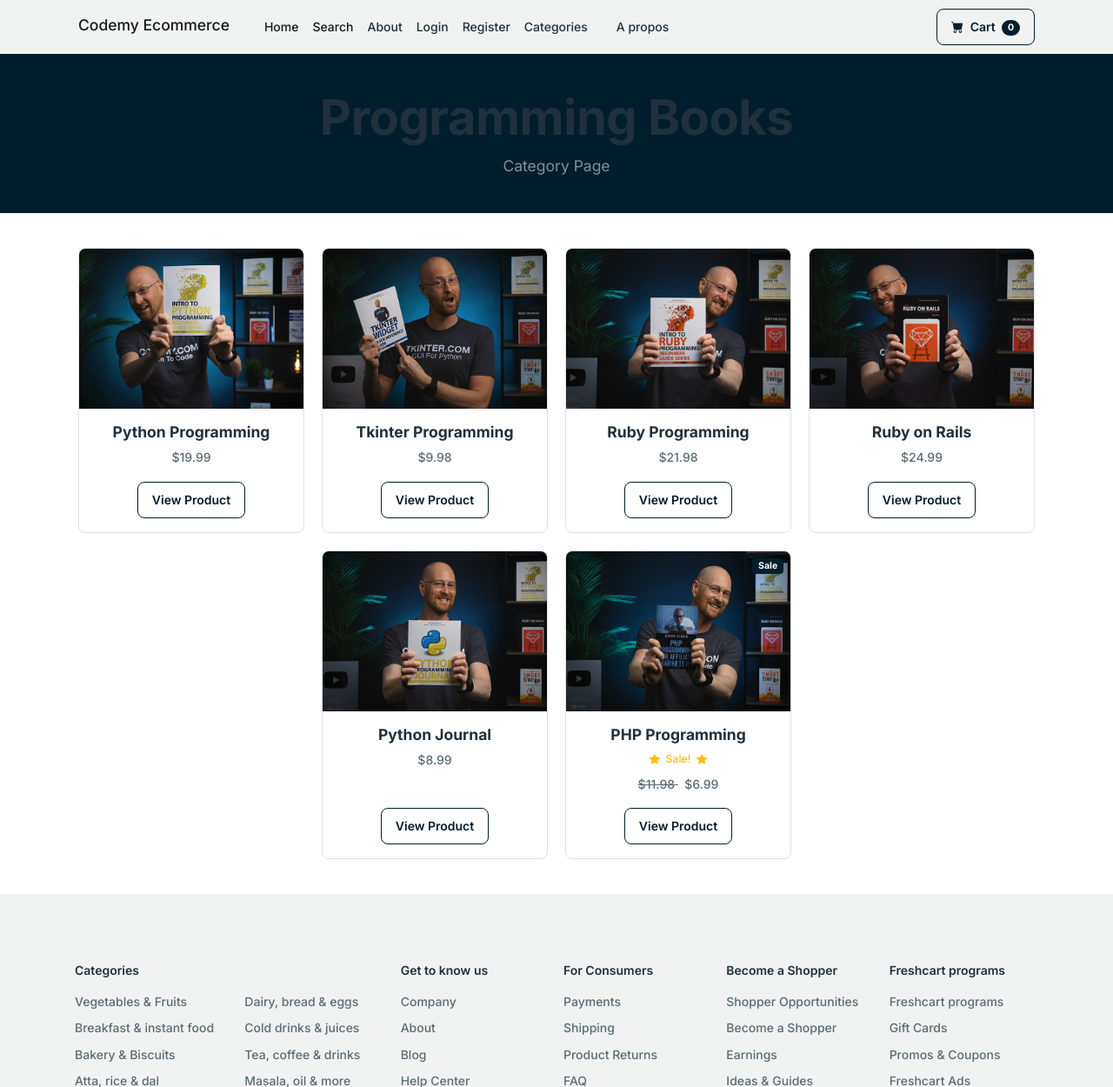
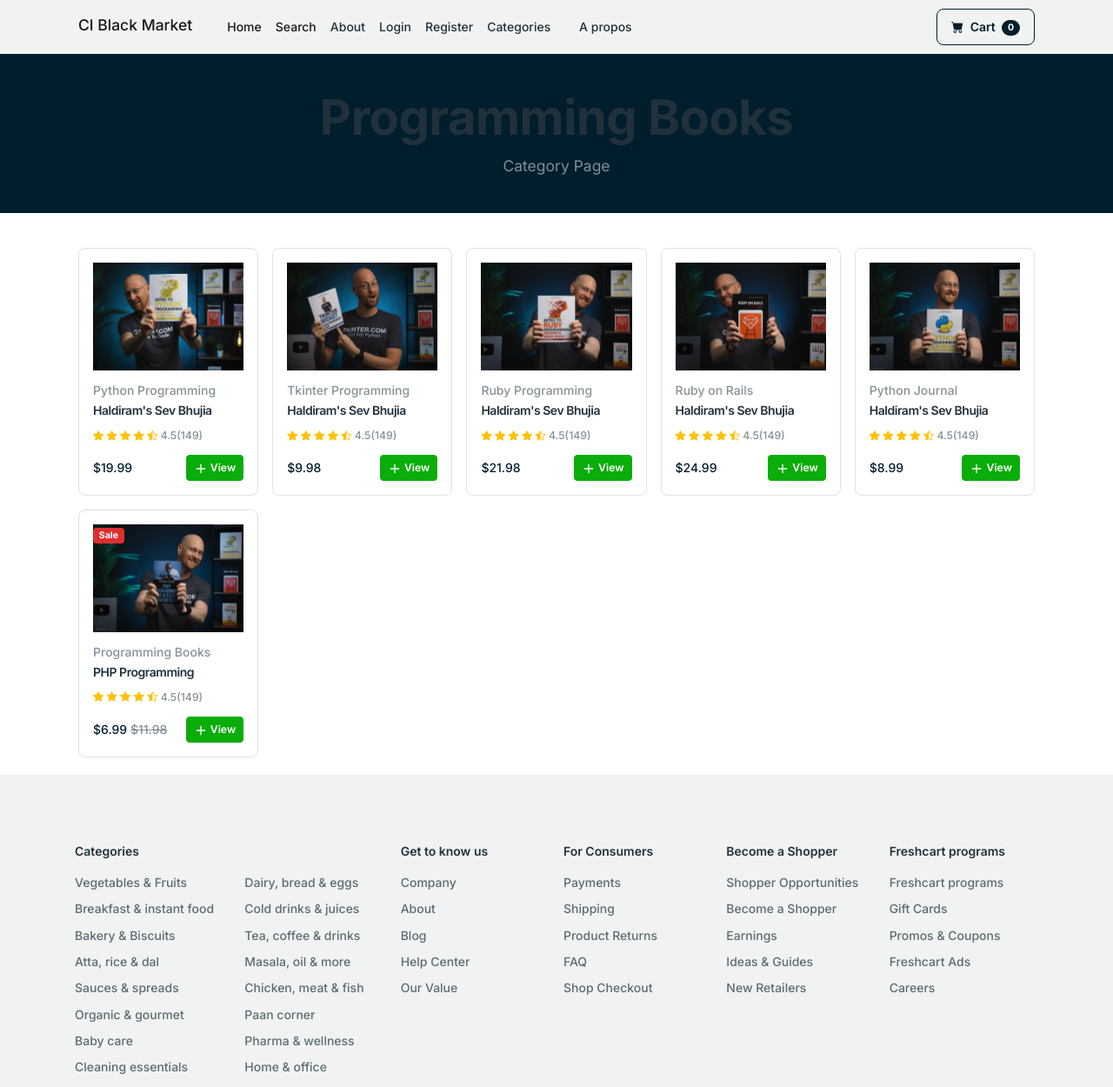
Before and after one commit to WILFRIEDGNAHORE/CI-BLACK-MARKET, a Django app: page /category/Programming-Books in a window 1280 px wide. Shown: the top 1250 px of the page at 87% size. Run offline with Django 4.2, Linux system fonts and the light colour scheme; data comes from the database, SQL or seed files in the repository; both versions use the stored data as it was after the commit; some libraries are stand-ins or nearby versions.

Commit message:
first-commit

```diff
--- a/ecom/settings.py
+++ b/ecom/settings.py
@@ -15,8 +15,8 @@ SECRET_KEY = 'django-insecure-x4m$gfeda-r+)u05g*bzm%8#_vz&8-wl^3epo45gqi#_eqwvtq
 
 DEBUG = True
 EMAIL_HOST = 'sandbox.smtp.mailtrap.io'
-EMAIL_HOST_USER = '5c7448a1b94525'
-EMAIL_HOST_PASSWORD = 'bc4bd37c84e896'
+EMAIL_HOST_USER = 'e5c70069b3334e'
+EMAIL_HOST_PASSWORD = 'fd7e77b4901363'
 EMAIL_PORT = '2525'
 EMAIL_BACKEND = 'django.core.mail.backends.smtp.EmailBackend'
 
--- a/ecom/urls.py
+++ b/ecom/urls.py
@@ -2,11 +2,18 @@ from django.contrib import admin
 from django.urls import path, include
 from . import settings
 from django.conf.urls.static import static
+
+from django.contrib.auth import views as auth_views
 
 urlpatterns = [
     path('admin/', admin.site.urls),
     path('', include('store.urls')),
     path('cart/', include('cart.urls')),
     path('payment/', include('payment.urls')),
+    path('reset_password/', auth_views.PasswordResetView.as_view(template_name= "reset_password.html"), name="reset_password"),
+    path('reset_password_sent/', auth_views.PasswordChangeDoneView.as_view(), name="password_reset_done"),
+    path('reset/<uidb64>/<token>/', auth_views.PasswordResetConfirmView.as_view(), name="password_reset_confirm"),
+    path('reset_password_complete/', auth_views.PasswordResetCompleteView.as_view(), name="password_reset_complete"),
+
 
 ] + static(settings.MEDIA_URL, document_root=settings.MEDIA_ROOT)
--- a/store/templates/category.html
+++ b/store/templates/category.html
@@ -19,73 +19,100 @@
 
             <div class="container px-4 px-lg-5 mt-5">
 
-                <div class="row gx-4 gx-lg-5 row-cols-2 row-cols-md-3 row-cols-xl-4 justify-content-center">
+                <div class="row g-4 row-cols-lg-5 row-cols-2 row-cols-md-3">
 
                 {% for product in products %}
                     {% if product.is_sale %}
 
-                    <div class="col mb-5">
-                        <div class="card h-100">
-                            <!-- Sale badge-->
-                            <div class="badge bg-dark text-white position-absolute" style="top: 0.5rem; right: 0.5rem">Sale</div>
+                    <div class="col">
+                        <div class="card card-product">
+                          <div class="card-body">
+                            <div class="text-center position-relative">
+                              <div class="position-absolute top-0 start-0">
+                                <span class="badge bg-danger">Sale</span>
+                              </div>
+                              <img src="{{ product.image.url }}" alt="Grocery Ecommerce Template" class="mb-3 img-fluid">
 
-                            <!-- Product image-->
-                            <img class="card-img-top" src="{{ product.image.url }}" alt="..." />
-                            <!-- Product details-->
-                            <div class="card-body p-4">
-                                <div class="text-center">
-                                    <!-- Product name-->
-                                    <h5 class="fw-bolder">{{ product.name }}</h5>
-                                    <!-- Sale -->
-                <div class="d-flex justify-content-center small text-warning mb-2">
-                <div class="bi-star-fill"></div>
-                &nbsp;&nbsp;Sale!&nbsp;&nbsp;
-                <div class="bi-star-fill"></div>
+
                             </div>
-
-                                    <!-- Product price-->
-                                    <strike>
-                                    ${{ product.price }}
-                                    </strike>
-                                    &nbsp;
-                                    ${{ product.sale_price }}
+                            <div class="text-small mb-1">
+                              <a href="{% url 'product' product.id  %}" class="text-decoration-none text-muted">{{ product.category }}</a>
                             </div>
+                            <h2 class="fs-6"><a href="{% url 'product' product.id  %}" class="text-inherit text-decoration-none">{{ product.name }}</a></h2>
+                            <div>
+                              <small class="text-warning">
+                                <i class="bi bi-star-fill"></i>
+                                <i class="bi bi-star-fill"></i>
+                                <i class="bi bi-star-fill"></i>
+                                <i class="bi bi-star-fill"></i>
+                                <i class="bi bi-star-half"></i>
+                              </small>
+                              <span class="text-muted small">4.5(149)</span>
                             </div>
-                            <!-- Product actions-->
-                            <div class="card-footer p-4 pt-0 border-top-0 bg-transparent">
-    <div class="text-center">
-        <a class="btn btn-outline-dark mt-auto" href="{% url 'product' product.id  %}">View Product</a>
+                            <div class="d-flex justify-content-between align-items-center mt-3">
+                              <div>
+                                <span class="text-dark">${{ product.sale_price }}</span>
+                                <span class="text-decoration-line-through text-muted">${{ product.price }}</span>
+                              </div>
+                              <div>
+                                <a href="{% url 'product' product.id  %}" class="btn btn-primary btn-sm">
+                                  <svg xmlns="http://www.w3.org/2000/svg" width="16" height="16" viewBox="0 0 24 24" fill="none" stroke="currentColor" stroke-width="2" stroke-linecap="round" stroke-linejoin="round" class="feather feather-plus">
+                                    <line x1="12" y1="5" x2="12" y2="19"></line>
+                                    <line x1="5" y1="12" x2="19" y2="12"></line>
+                                  </svg>
+                                  View
+                                </a>
                               </div>
                             </div>
                           </div>
                         </div>
 
+                    {% else %}
+                    <div class="col">
+                        <div class="card card-product">
+                          <div class="card-body">
+                            <div class="text-center position-relative">
 
-                    {% else %}
-                <div class="col mb-5">
-                        <div class="card h-100">
-                            <!-- Product image-->
-                            <img class="card-img-top" src="{{ product.image.url }}" alt="..." />
-                            <!-- Product details-->
-                            <div class="card-body p-4">
-                                <div class="text-center">
-                                    <!-- Product name-->
-                                    <h5 class="fw-bolder">{{ product.name }}</h5>
-                                    <!-- Product price-->
-                                    ${{ product.price }}
+                              <img src="{{ product.image.url }}" alt="Grocery Ecommerce Template" class="mb-3 img-fluid">
+
+
                             </div>
+                            <div class="text-small mb-1">
+                              <a href="{% url 'product' product.id  %}" class="text-decoration-none text-muted">{{ product.name }}</a>
                             </div>
-                            <!-- Product actions-->
-                            <div class="card-footer p-4 pt-0 border-top-0 bg-transparent">
-    <div class="text-center"><a class="btn btn-outline-dark mt-auto" href="{% url 'product' product.id %}">View Product</a></div>
+                            <h2 class="fs-6"><a href="{% url 'product' product.id  %}" class="text-inherit text-decoration-none">Haldiram's Sev Bhujia</a></h2>
+                            <div>
+                              <small class="text-warning">
+                                <i class="bi bi-star-fill"></i>
+                                <i class="bi bi-star-fill"></i>
+                                <i class="bi bi-star-fill"></i>
+                                <i class="bi bi-star-fill"></i>
+                                <i class="bi bi-star-half"></i>
+                              </small>
+                              <span class="text-muted small">4.5(149)</span>
+                            </div>
+                            <div class="d-flex justify-content-between align-items-center mt-3">
+                              <div>
+                                <span class="text-dark">${{ product.price }}</span>
+
+                              </div>
+                              <div>
+                                <a href="{% url 'product' product.id  %}" class="btn btn-primary btn-sm">
+                                  <svg xmlns="http://www.w3.org/2000/svg" width="16" height="16" viewBox="0 0 24 24" fill="none" stroke="currentColor" stroke-width="2" stroke-linecap="round" stroke-linejoin="round" class="feather feather-plus">
+                                    <line x1="12" y1="5" x2="12" y2="19"></line>
+                                    <line x1="5" y1="12" x2="19" y2="12"></line>
+                                  </svg>
+                                  View
+                                </a>
+                              </div>
                             </div>
                           </div>
                         </div>
 
                         {% endif %}
+                    </div>
                     {% endfor %}
-
-
+                </div>
             </div>
         </section>
 
--- a/store/templates/login.html
+++ b/store/templates/login.html
@@ -57,7 +57,7 @@
                             </div>
                             <div>
                                Forgot password?
-                               <a href="../pages/forgot-password.html">Reset It</a>
+                               <a href="{% url 'reset_password'%}">Reset It</a>
                             </div>
                          </div>
                          <!-- btn -->
--- a/store/templates/navbar.html
+++ b/store/templates/navbar.html
@@ -1,7 +1,7 @@
 <!-- Navigation-->
         <nav class="navbar navbar-expand-lg navbar-light bg-light">
             <div class="container px-4 px-lg-5">
-                <a class="navbar-brand" href="{% url 'home' %}">Codemy Ecommerce</a>
+                <a class="navbar-brand" href="{% url 'home' %}">CI Black Market</a>
                 <button class="navbar-toggler" type="button" data-bs-toggle="collapse" data-bs-target="#navbarSupportedContent" aria-controls="navbarSupportedContent" aria-expanded="false" aria-label="Toggle navigation"><span class="navbar-toggler-icon"></span></button>
                 <div class="collapse navbar-collapse" id="navbarSupportedContent">
                     <ul class="navbar-nav me-auto mb-2 mb-lg-0 ms-lg-4">
--- a/store/views.py
+++ b/store/views.py
@@ -5,6 +5,7 @@ from django.contrib.auth import authenticate, login, logout
 from django.contrib import messages
 from django.contrib.auth.models import User
 from django.contrib.auth.forms import UserCreationForm
+
 from .forms import SignUpForm, UpdateUserForm, ChangePasswordForm, UserInfoForm
 
 from payment.forms import ShippingForm
@@ -186,7 +187,7 @@ def login_user(request):
 def logout_user(request):
 	logout(request)
 	messages.success(request, ("You have been logged out...Thanks for stopping by..."))
-	return redirect('home')
+	return redirect('login')
 
 
 
```
Also changed, not shown: static/js/scripts.js (+60 -0 lines), store/forms.py (+9 -0 lines), store/templates/home.html (+6 -4 lines), store/templates/reset_password.html (added, +53 -0 lines), db.sqlite3, store/models.py (line endings or trailing spaces). Lines whose indentation alone changed are shown as unchanged.
